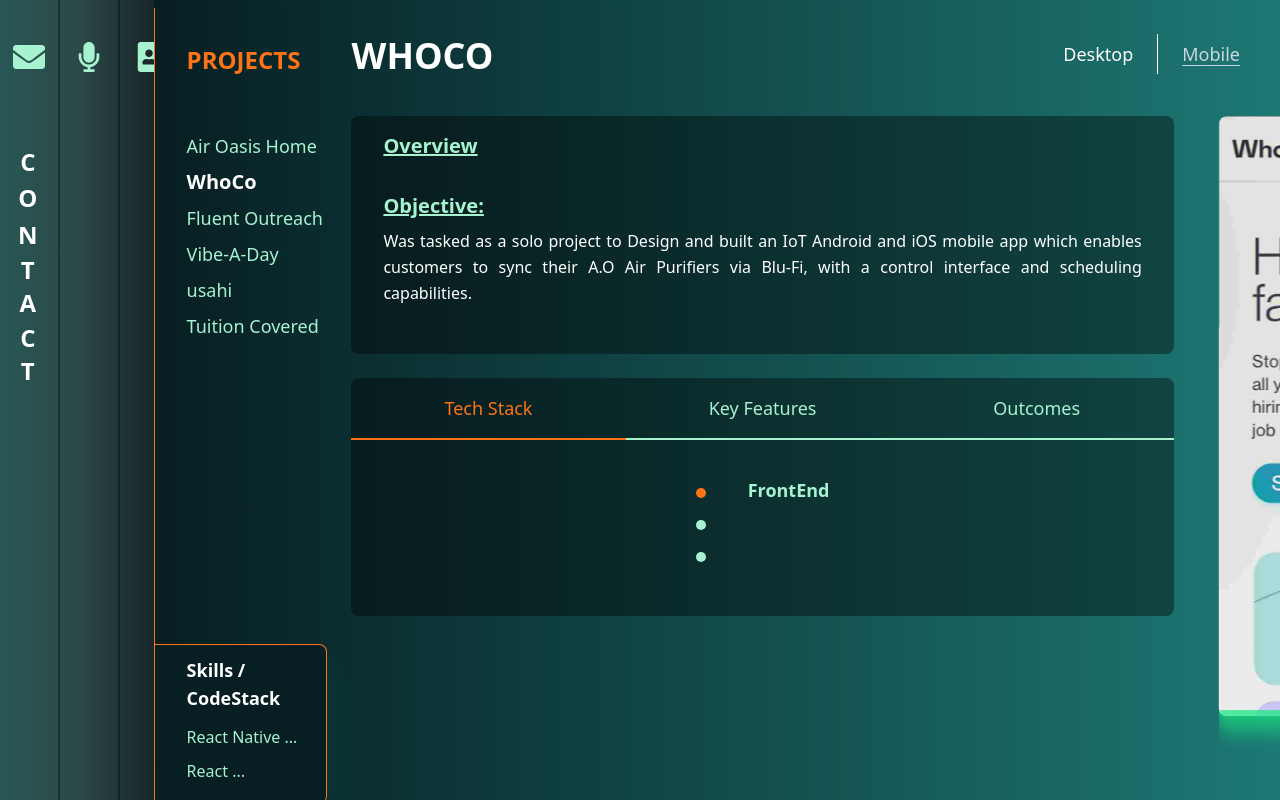
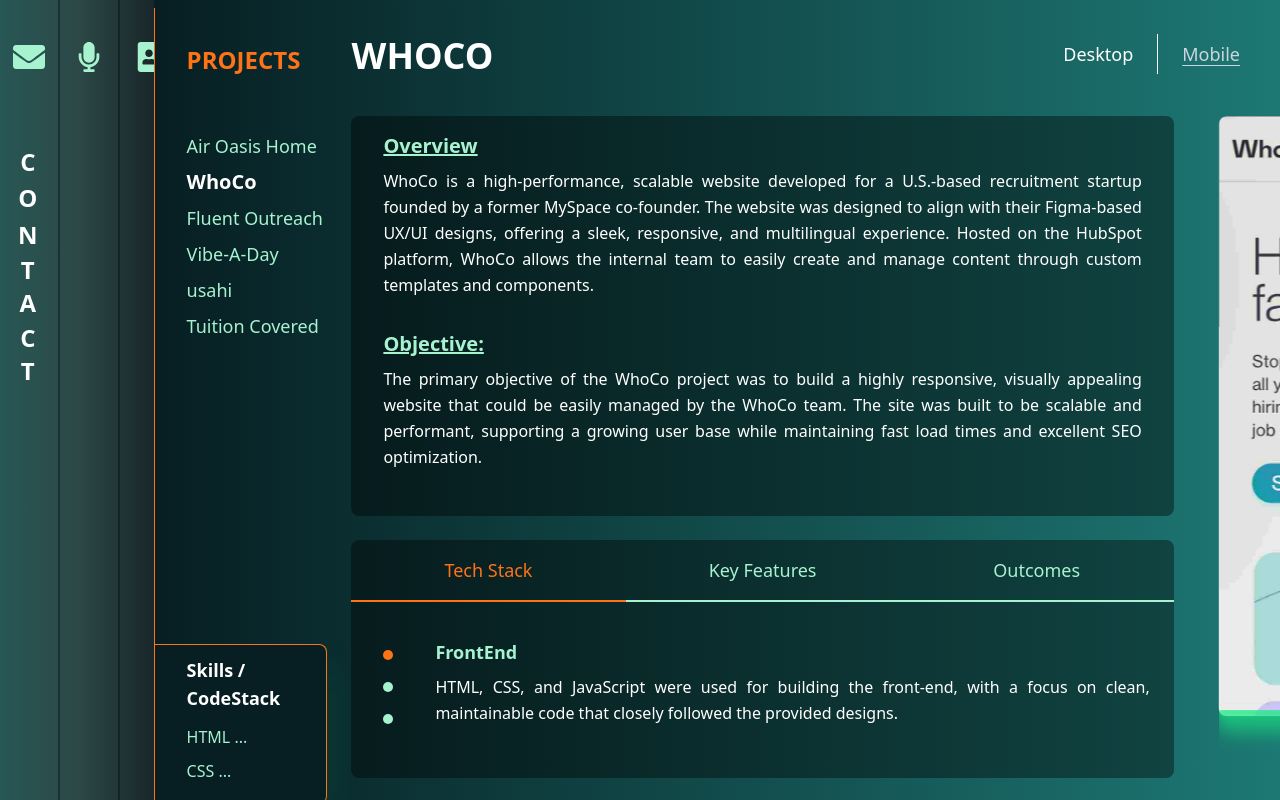
Before and after one commit to MylesPillay/Dev-Portfolio, a Next.js app: page /projects in a window 1280 px wide. Both pictures are taken after a click on the item "WhoCo". Built offline with nearby package versions, Linux system fonts and the light colour scheme.

Commit message:
latest progress on projects

```diff
--- a/src/app/components/projects/ProjectDetailsTableWeb.tsx
+++ b/src/app/components/projects/ProjectDetailsTableWeb.tsx
@@ -82,8 +82,8 @@ const ProjectTextComponentWeb: React.FC<ProjectTextContentWebProps> = ({
 					</button>
 				))}
 			</div>
-			<div className=' flex flex-row justify-center '>
-				<div className='flex flex-col justify-center py-8'>
+			<div className=' flex flex-row justify-start '>
+				<div className='flex flex-col justify-start py-8'>
 					{currentCategoryContent?.map((_, index) => (
 						<button
 							key={index}
--- a/src/app/components/projects/ProjectsObject.ts
+++ b/src/app/components/projects/ProjectsObject.ts
@@ -136,23 +136,77 @@ const projects: Project[] = [
 		},
 		url: "https://web.archive.org/web/20230216050654/https://whoco.com/",
 		details: {
-			overview: "",
+			overview:
+				"WhoCo is a high-performance, scalable website developed for a U.S.-based recruitment startup founded by a former MySpace co-founder. The website was designed to align with their Figma-based UX/UI designs, offering a sleek, responsive, and multilingual experience. Hosted on the HubSpot platform, WhoCo allows the internal team to easily create and manage content through custom templates and components.",
 			objective:
-				"Was tasked as a solo project to Design and built an IoT Android and iOS mobile app which enables customers to sync their A.O Air Purifiers via Blu-Fi, with a control interface and scheduling capabilities.",
-			keyResults: [
-				"Developed skills in UX and UI design as well as gaining robust coding principles and experience in producing quality, scalable, performance optimized apps for a high profile client.",
-				"Created an exceptionally Type-safe local and real-time cloud state management system within the application, and optimised the backend to repair edge-case errors, as well as ensure scalability going forwards."
-			]
+				"The primary objective of the WhoCo project was to build a highly responsive, visually appealing website that could be easily managed by the WhoCo team. The site was built to be scalable and performant, supporting a growing user base while maintaining fast load times and excellent SEO optimization.",
+			motivation:
+				"Given WhoCo's ambition to disrupt the recruitment industry with a modern approach, the website needed to reflect their innovative spirit. It was crucial to create a platform that was not only beautiful and easy to use but also technically robust, ensuring a seamless experience for users across the globe. Working closely with the design team, we ensured that the website faithfully translated their Figma designs into a functional, high-quality product.",
+			techStack: {
+				title: "Tech Stack",
+				frontend:
+					"HTML, CSS, and JavaScript were used for building the front-end, with a focus on clean, maintainable code that closely followed the provided designs.",
+				stateManagement:
+					"Handled via custom JavaScript code, ensuring smooth interactions and dynamic content updates.",
+				backend:
+					"Hosted on the HubSpot platform, leveraging HubL (HubSpot's templating language) and HubDb for managing dynamic content and database-driven elements."
+			},
+			keyFeatures: {
+				title: "Key Features",
+				features: [
+					{
+						title: "Responsive and Multilingual Design",
+						text: "The website was built to be fully responsive, providing an optimal viewing experience across all devices. Additionally, it supports multiple languages, broadening WhoCo's reach to a global audience."
+					},
+					{
+						title: "Custom HubSpot Integration",
+						text: "Developed custom components using HubL to dynamically pull content from HubDb, allowing the WhoCo team to easily manage and update the site without technical assistance."
+					},
+					{
+						title: "SEO Optimization and Performance",
+						text: "Implemented best practices for SEO, including meta tags, alt attributes, and clean URLs. The website was optimized for speed through image compression, code minification, and efficient loading of assets, resulting in fast page load times."
+					},
+					{
+						title: "Collaborative Agile Development",
+						text: "The project was developed using Agile methodologies, which involved close collaboration between developers, designers, and the WhoCo team. This approach ensured that the project met deadlines and exceeded client expectations."
+					}
+				]
+			},
+			outcomes: {
+				title: "Outcomes",
+				outcome: [
+					{
+						title: "High-Performance Website",
+						text: "Delivered a scalable, responsive website that provides a seamless user experience across devices, with excellent performance metrics that enhance user satisfaction and engagement."
+					},
+					{
+						title: "Client Empowerment",
+						text: "The integration with HubSpot allows the WhoCo team to easily manage their content, enabling them to stay agile and responsive to business needs without relying on continuous developer intervention."
+					},
+					{
+						title: "Professional Growth and Team Collaboration",
+						text: "This project marked one of my first full-team collaborations at KJA. It was an invaluable experience in teamwork and Agile development, deepening my understanding of collaborative coding practices, project management, and delivering a high-quality product within tight deadlines."
+					},
+					{
+						title: "Enhanced SEO and Accessibility",
+						text: "The site was optimized for both search engines and accessibility, ensuring it meets the needs of all users and performs well in search rankings."
+					}
+				]
+			}
 		},
 		skills: [
-			"React Native",
-			"React",
+			"HTML",
+			"CSS",
+			"JavaScript",
 			"HubSpot",
+			"HubL",
 			"HubDb Tables",
 			"HTML",
 			"CSS",
 			"SCSS",
-			"SEO Optimisation"
+			"SEO Optimization",
+			"Responsive Design",
+			"Agile Development"
 		]
 	},
 	{
@@ -172,37 +226,38 @@ const projects: Project[] = [
 		},
 		details: {
 			overview:
-				"Fluent Outreach is a commercial web application designed to empower companies and teams to manage customer lead inboxes and monitor outreach campaign success. This application features an AI-powered customer service advisor, providing a seamless customer experience by automating responses and scheduling appointments based on real-time calendar availability.",
+				"WhoCo is a high-performance, scalable website developed for a U.S.-based recruitment startup founded by a former MySpace co-founder. The website was designed to align with their Figma-based UX/UI designs, offering a sleek, responsive, and multilingual experience. Hosted on the HubSpot platform, WhoCo allows the internal team to easily create and manage content through custom templates and components.",
 			objective:
-				"Collaborated with the client company's CEO and leadership team to develop a minimum viable product (MVP) dashboard that enables companies to manage their customer outreach campaigns efficiently. The application allows for AI-driven customer interactions, manual overrides by users, and robust analytics to track campaign performance.",
+				"The primary objective of the WhoCo project was to build a highly responsive, visually appealing website that could be easily managed by the WhoCo team. The site was built to be scalable and performant, supporting a growing user base while maintaining fast load times and excellent SEO optimization.",
 			motivation:
-				"The Fluent Outreach platform was created to streamline the customer outreach process by integrating AI into customer service, reducing the burden on human advisors, and ensuring timely and accurate responses to customer inquiries. The aim was to enhance conversion rates from potential leads to confirmed appointments by automating and optimizing key touchpoints in the customer journey.",
+				"Given WhoCo's ambition to disrupt the recruitment industry with a modern approach, the website needed to reflect their innovative spirit. It was crucial to create a platform that was not only beautiful and easy to use but also technically robust, ensuring a seamless experience for users across the globe. Working closely with the design team, we ensured that the website faithfully translated their Figma designs into a functional, high-quality product.",
 			techStack: {
+				title: "Tech Stack",
 				frontend:
-					"Next.js and Tailwind CSS for building a responsive and user-friendly interface, with custom components tailored to the specific needs of the platform.",
+					"HTML, CSS, and JavaScript were used for building the front-end, with a focus on clean, maintainable code that closely followed the provided designs.",
 				stateManagement:
-					"React Hook Form for handling form data, synchronized with Firebase and Supabase for real-time updates and authentication management.",
+					"Handled via custom JavaScript code, ensuring smooth interactions and dynamic content updates.",
 				backend:
-					"Upstash for low-latency, real-time data updates, Twilio SMS API for customer interactions, and OpenAI integration for the AI-powered customer service advisor. Cloud Firestore and PostgreSQL were used for data storage and retrieval, ensuring scalability and reliability."
+					"Hosted on the HubSpot platform, leveraging HubL (HubSpot's templating language) and HubDb for managing dynamic content and database-driven elements."
 			},
 			keyFeatures: {
 				title: "Key Features",
 				features: [
 					{
-						title: "AI-Powered Customer Service",
-						text: "Integrated an AI customer service advisor that can be trained on company-specific literature and automatically reach out to customers based on campaign checkpoints. The AI can book appointments in sync with the team's calendar and handle complex customer interactions."
+						title: "Responsive and Multilingual Design",
+						text: "The website was built to be fully responsive, providing an optimal viewing experience across all devices. Additionally, it supports multiple languages, broadening WhoCo's reach to a global audience."
 					},
 					{
-						title: "Campaign Management Dashboard",
-						text: "Developed a comprehensive dashboard that allows managers to onboard team members, assign permissions, and monitor the success of outreach campaigns through detailed analytics and real-time updates."
+						title: "Custom HubSpot Integration",
+						text: "Developed custom components using HubL to dynamically pull content from HubDb, allowing the WhoCo team to easily manage and update the site without technical assistance."
 					},
 					{
-						title: "Real-Time Communication",
-						text: "Created a responsive chat interface that supports real-time communication between customer service advisors and customers, with AI-driven automation for handling customer inquiries and scheduling appointments."
+						title: "SEO Optimization and Performance",
+						text: "Implemented best practices for SEO, including meta tags, alt attributes, and clean URLs. The website was optimized for speed through image compression, code minification, and efficient loading of assets, resulting in fast page load times."
 					},
 					{
-						title: "User Authentication & Permissions",
-						text: "Implemented Next Auth for secure user authentication and session management, with customizable user permission profiles that allow managers to control access to various parts of the platform."
+						title: "Collaborative Agile Development",
+						text: "The project was developed using Agile methodologies, which involved close collaboration between developers, designers, and the WhoCo team. This approach ensured that the project met deadlines and exceeded client expectations."
 					}
 				]
 			},
@@ -210,36 +265,34 @@ const projects: Project[] = [
 				title: "Outcomes",
 				outcome: [
 					{
-						title: "Enhanced Customer Interaction",
-						text: "The AI integration significantly reduced response times and improved customer satisfaction by ensuring timely follow-ups and accurate information, leading to higher conversion rates."
+						title: "High-Performance Website",
+						text: "Delivered a scalable, responsive website that provides a seamless user experience across devices, with excellent performance metrics that enhance user satisfaction and engagement."
 					},
 					{
-						title: "Scalable and Maintainable Platform",
-						text: "The platform was built with scalability in mind, utilizing cloud-based technologies and a modular architecture that allows for easy maintenance and future expansion."
+						title: "Client Empowerment",
+						text: "The integration with HubSpot allows the WhoCo team to easily manage their content, enabling them to stay agile and responsive to business needs without relying on continuous developer intervention."
 					},
 					{
-						title: "Streamlined Team Management",
-						text: "Managers can efficiently onboard new team members, assign tasks, and monitor performance, thanks to the intuitive dashboard and robust permission management system."
+						title: "Professional Growth and Team Collaboration",
+						text: "This project marked one of my first full-team collaborations at KJA. It was an invaluable experience in teamwork and Agile development, deepening my understanding of collaborative coding practices, project management, and delivering a high-quality product within tight deadlines."
+					},
+					{
+						title: "Enhanced SEO and Accessibility",
+						text: "The site was optimized for both search engines and accessibility, ensuring it meets the needs of all users and performs well in search rankings."
 					}
 				]
 			}
 		},
 		skills: [
-			"Next.js",
-			"Next-Auth",
-			"Firebase",
-			"Firebase-Auth",
-			"Upstash",
-			"Twilio",
-			"PostgreSQL",
-			"React-Hook-Form",
-			"TypeScript",
-			"Supabase",
-			"Tailwind CSS",
-			"ChatGPT API",
+			"HTML",
+			"CSS",
 			"JavaScript",
-			"React",
-			"REST APIs"
+			"HubSpot",
+			"HubL",
+			"HubDb",
+			"SEO Optimization",
+			"Responsive Design",
+			"Agile Development"
 		]
 	},
 	{
```
